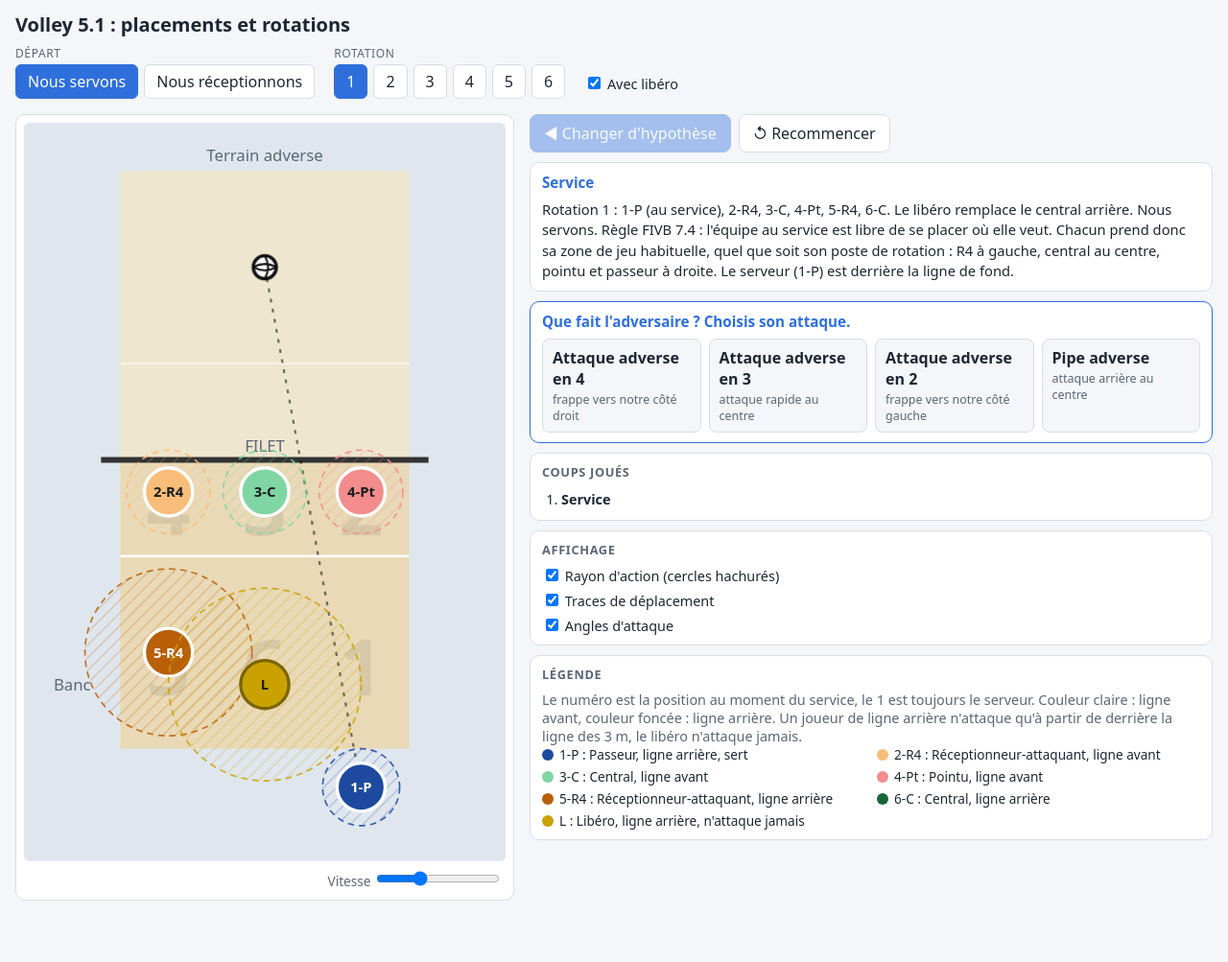
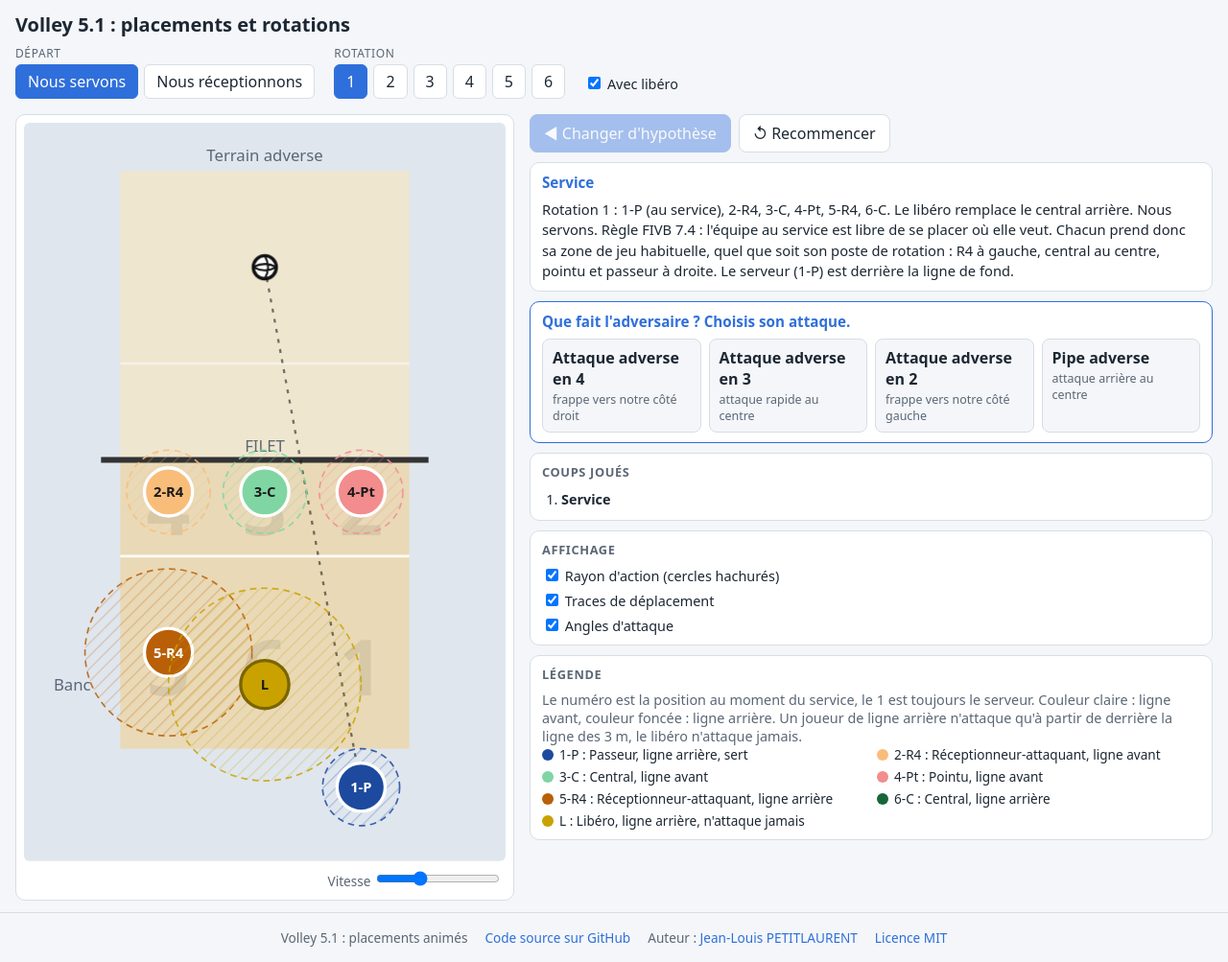
Before and after one commit to petitlouis/volley-51, a website built with Vite: page index.html in a window 1280 px wide. Shown: the whole page at 96% size. Before the commit the page ends 951 px from the top, so only its background shows below. Built offline with nearby package versions, Linux system fonts and the light colour scheme.

Commit message:
feat(view): ajouter un pied de page avec le lien GitHub, l'auteur et la licence
Co-Authored-By: Claude Sonnet 5.5 <noreply@anthropic.com>

```diff
--- a/index.html
+++ b/index.html
@@ -64,6 +64,12 @@
         </div>
       </aside>
     </main>
+    <footer class="site-footer">
+      <span>Volley 5.1 : placements animés</span>
+      <a href="https://github.com/petitlouis/volley-51" target="_blank" rel="noopener">Code source sur GitHub</a>
+      <span>Auteur : <a href="https://github.com/petitlouis" target="_blank" rel="noopener">Jean-Louis PETITLAURENT</a></span>
+      <a href="https://github.com/petitlouis/volley-51/blob/main/LICENSE" target="_blank" rel="noopener">Licence MIT</a>
+    </footer>
     <script type="module" src="/src/main.ts"></script>
   </body>
 </html>
--- a/src/style.css
+++ b/src/style.css
@@ -96,3 +96,6 @@ label select { margin-left: 6px; padding: 4px; }
 .nav button:disabled { opacity: 0.4; cursor: not-allowed; }
 .end-hint { margin: 0; font-size: 0.9rem; color: var(--muted); }
 .landing { stroke: #c0392b; stroke-width: 0.16; stroke-linecap: round; }
+.site-footer { display: flex; flex-wrap: wrap; gap: 6px 18px; justify-content: center; padding: 16px; border-top: 1px solid var(--line); color: var(--muted); font-size: 0.85rem; }
+.site-footer a { color: var(--accent); text-decoration: none; }
+.site-footer a:hover { text-decoration: underline; }
```
